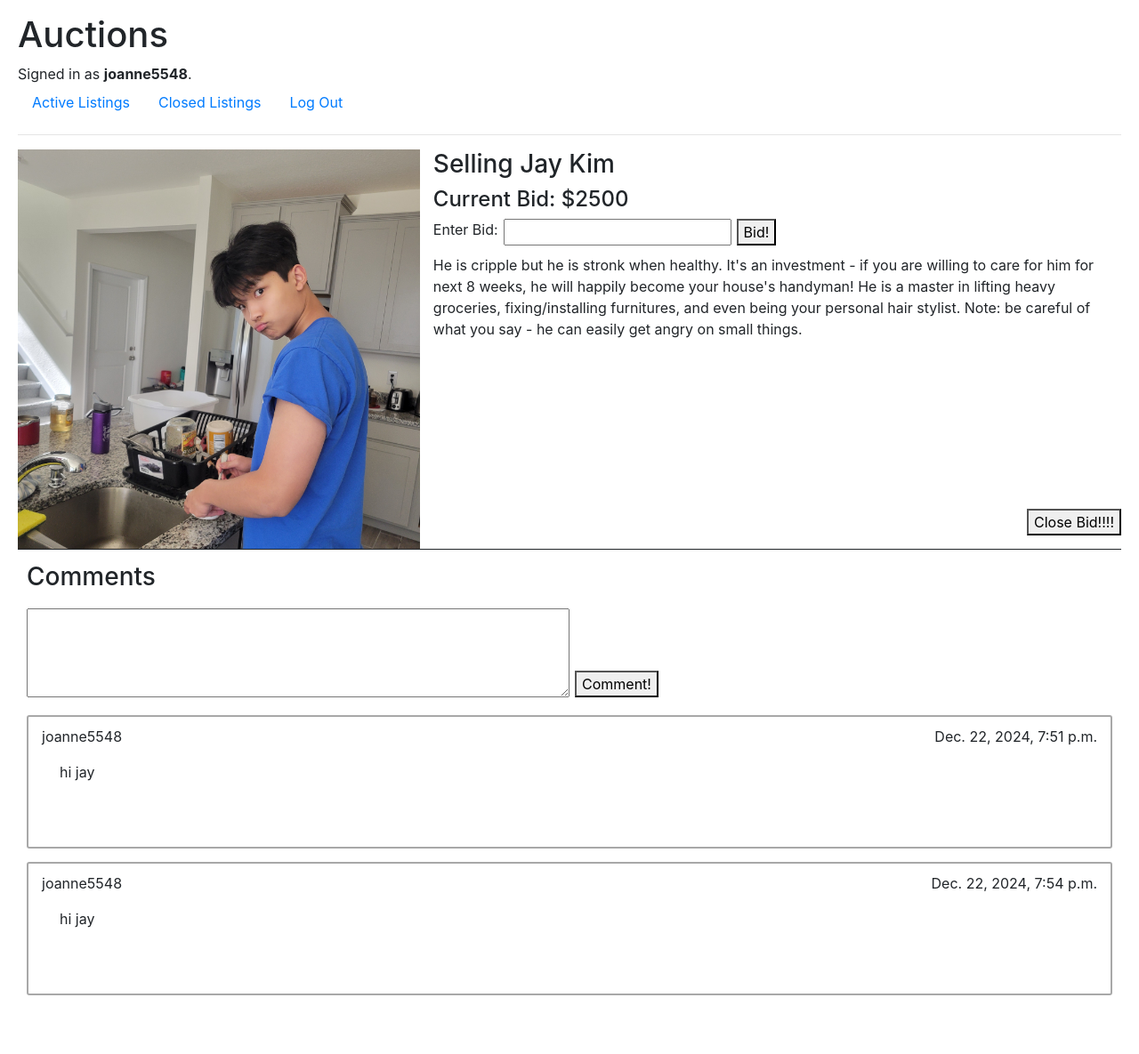
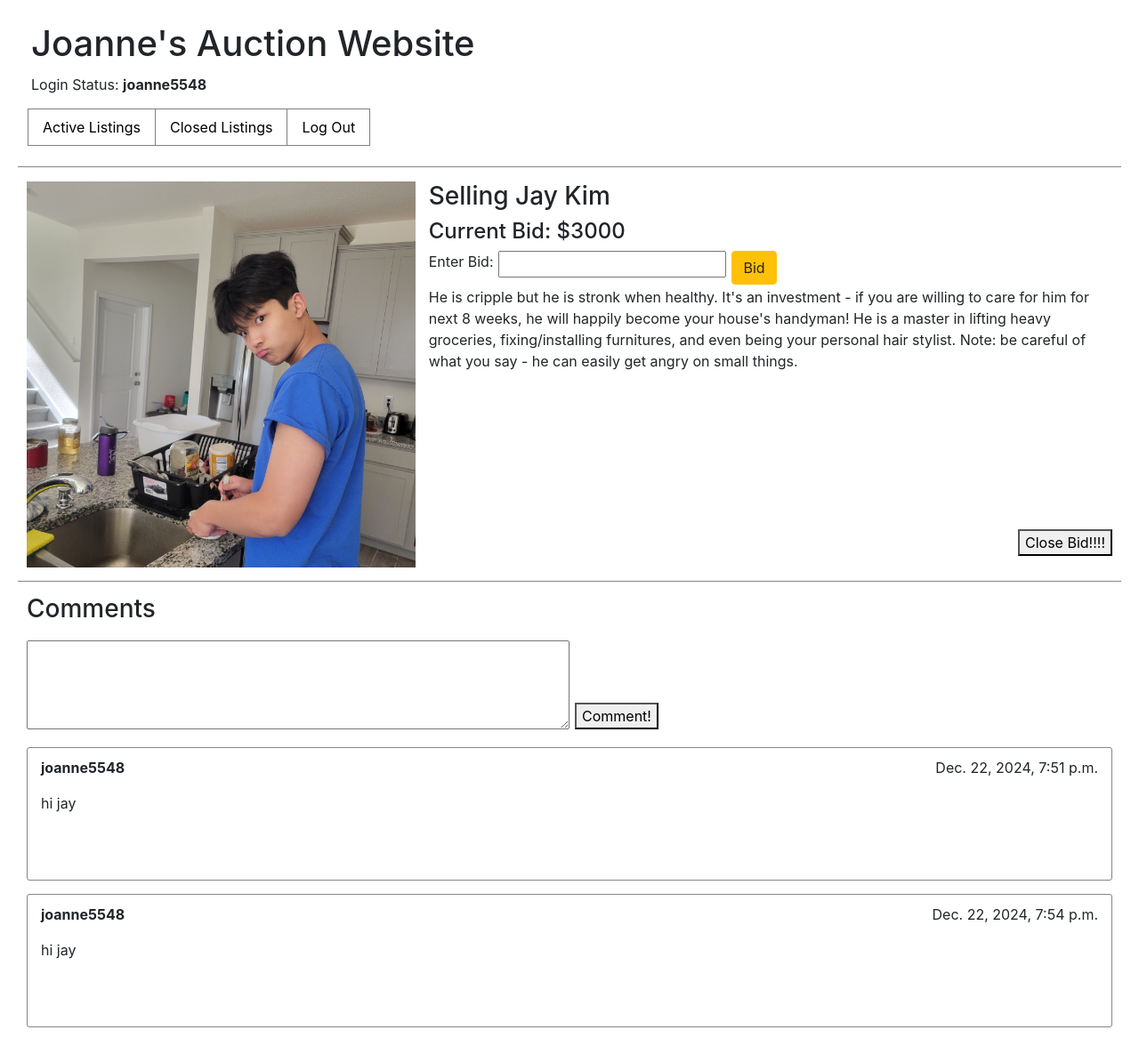
Before and after one commit to joanne5548/cs50-projects, a Django app: page /listings/1 in a window 1280 px wide. Shown: the whole page at 89% size. Before the commit the page ends 1119 px from the top, so only its background shows below. Run offline with Django 3.2, Linux system fonts and the light colour scheme; a user stored in the database is signed in; data comes from the database, SQL or seed files in the repository; some libraries are stand-ins or nearby versions.

Commit message:
fixed some ui for auctions

```diff
--- a/commerce/auctions/models.py
+++ b/commerce/auctions/models.py
@@ -10,11 +10,11 @@ class Auction(models.Model):
     creater = models.ForeignKey(User, models.CASCADE, related_name="auctioneer")
     title = models.CharField(max_length=64)
     description = models.TextField()
-    starting_bid = models.IntegerField()
+    highest_bid = models.IntegerField()
     img_url = models.URLField(blank=True, default="https://github.com/joanne5548/cs50-projects/blob/main/commerce/auctions/static/auctions/assets/default_image.png?raw=true")
     active = models.BooleanField(default=True)
     winner = models.ForeignKey(User, models.CASCADE, related_name="item_winner", blank=True, null=True)
-    closing_bid = models.IntegerField(default=0)
+    # closing_bid = models.IntegerField(default=0)
 
     def __str__(self):
         return f"{self.title}"
--- a/commerce/auctions/static/auctions/styles.css
+++ b/commerce/auctions/static/auctions/styles.css
@@ -1,11 +1,45 @@
 body {
     padding: 15px 20px 15px;
+}
+
+.layout-header {
+    padding-left: 15px;
+    margin-top: 10px;
+    margin-bottom: 15px;
+}
+
+.layout-header h1 {
+    margin-bottom: 10px;
+}
+
+.tab {
+    /* background-color: rgb(127, 160, 122); */
+    margin-left: 12px;
+    border-collapse: collapse;
+}
+
+.nav .nav-item .nav-link {
+    color: black; /* rgb(42, 110, 34); */
+    border-style: solid;
+    border-color: rgb(128, 128, 128);
+    border-width: 1px;
+    margin-left: -1px;
+}
+
+hr {
+    margin-top: 23px;
+    border-color: rgba(0, 0, 0, 0.479);
+}
+
+.btn .btn-warning {
+    height: 30px;
+    width: auto;
 }
 
 .grid-auction-list-heading {
     display: grid;
     grid-template-columns: 300px auto;
-    margin-bottom: 10px;
+    margin-bottom: 0px;
     padding-left: 10px;
 }
 
@@ -15,12 +49,16 @@ body {
     align-items: center;
 }
 
+.grid-auction-list-heading a {
+    color: black; /* rgb(42, 110, 34); */
+}
+
 .auction-container {
     border-style: solid;
-    border-color: rgb(168, 168, 168);
-    border-width: 2px;
+    border-color: rgb(128, 128, 128);
+    border-width: 1.5px;
     border-radius: 2px;
-    padding: 10px;
+    padding: 10px 15px 10px;
     min-width: 360px;
     max-width: 360px;
     margin: 20px 30px 20px;
@@ -93,11 +131,13 @@ body {
 .item-container {
     display: flex;
     height: 450px;
-    border-bottom: 1px solid;
+    border-bottom: 1px solid rgba(0, 0, 0, 0.479);
+    padding: 0px 10px 15px;
 }
 
-.item-container img {
+.item-container img.resize {
     flex: 0 0 450px;
+    height: auto;
     max-width: 100%
 }
 
@@ -132,6 +172,7 @@ body {
 }
 
 .comment-list-container {
+    margin-top: 8px;
     padding-right: 10px;
     padding-left: 10px;
 }
@@ -179,10 +220,10 @@ body {
 }
 
 .comments-list .no-comment {
-    font-size: 18px;
+    font-size: 15px;
     margin: 10px 0px 15px;
     padding-left: 50px;
-    color: rgba(0, 0, 0, 0.692);
+    color: rgb(0, 0, 0);
 }
 
 .comment-container {
@@ -190,8 +231,8 @@ body {
     height: 150px;
     border-style: solid;
     border-radius: 3px;
-    border-width: 2px;
-    border-color: rgb(168, 168, 168);
+    border-width: 1px;
+    border-color: rgba(0, 0, 0, 0.479);
     padding: 10px 15px 10px;
     margin-bottom: 15px;
 }
@@ -204,6 +245,7 @@ body {
 .comment-container .name {
     flex: 0 0 200px;
     margin-right: 10px;
+    font-weight: bold;
 }
 
 .comment-container .time {
@@ -211,7 +253,3 @@ body {
     flex: 1;
     justify-content: right;
 }
-
-.comment-container .comment {
-    padding-left: 20px;
-}
--- a/commerce/auctions/templates/auctions/closed.html
+++ b/commerce/auctions/templates/auctions/closed.html
@@ -4,6 +4,7 @@
     <div class="grid-auction-list-heading">
         <h2>Closed Listings</h2>
     </div>
+    <div class="row">
         {% for item in closed_items %}
             <div class="auction-container">
                 <div class="image-container">
@@ -14,7 +15,7 @@
                         <a class="name" href="{% url 'item' item.id %}">{{ item.title }}</a>
                     </div>
                     <div class="bid-container">
-                    <p class="starting-bid">${{ item.closing_bid }}</p>
+                        <p class="starting-bid">${{ item.highest_bid }}</p>
                     </div>
                 </div>
                 <div class="user-information">
@@ -26,4 +27,5 @@
         {% empty %}
             <h3 class="no-auctions">No Closed Auctions.</h3>
         {% endfor %}
+    </div>
 {% endblock %}
--- a/commerce/auctions/templates/auctions/index.html
+++ b/commerce/auctions/templates/auctions/index.html
@@ -17,7 +17,7 @@
                         <a class="name" href="{% url 'item' auction.id %}">{{ auction.title }}</a>
                     </div>
                     <div class="bid-container">
-                        <p class="starting-bid">${{ auction.starting_bid }}</p>
+                        <p class="starting-bid">${{ auction.highest_bid }}</p>
                     </div>
                 </div>
                 <div class="username-container"><p class="username">{{ auction.creater }}</p></div>
--- a/commerce/auctions/templates/auctions/item.html
+++ b/commerce/auctions/templates/auctions/item.html
@@ -10,20 +10,24 @@
                 {% if item.active and bid_form %}
                     <div class="bid-container">
                         <h4>Current Bid: ${{ highest_bid }}</h4>
-                            <form method="POST">
-                                {% csrf_token %}
-                                <p>Enter Bid: </p>
-                                <div class="form-field">{{ bid_form.bid_amount }}</div>
-                                <div class="Form-field"><button type="submit" class="submit-button">Bid!</button></div>
-                            </form>
+                            {% if user.is_authenticated %}
+                                <form method="POST">
+                                    {% csrf_token %}
+                                    <p>Enter Bid: </p>
+                                    <div class="form-field">{{ bid_form.bid_amount }}</div>
+                                    <div class="Form-field"><button class="btn btn-warning" type="submit" class="submit-button">Bid</button></div>
+                                </form>
+                            {% else %}
+                                <h><strong>Note: </strong>Please log in to bid on items.</p>
+                            {% endif %}
                     </div>
                 {% else %}
                     <h4>This Auction is CLOSED.</h4>
                     {% if user.is_authenticated and user == item.winner %}
                         <h4>You are the winner of this Auction!!! CONGRATS!!!</h4>
-                        <h4>U better give dat money (${{ item.closing_bid }}) to <strong>{{ item.creater }}</strong> user >:(</h4>
+                        <p>U better give dat money (${{ item.highest_bid }}) to <strong>{{ item.creater }}</strong> user >:(</p>
                     {% else %}
-                        <h4>The winner is <strong>{{ item.winner }}</strong> with <strong>${{ item.closing_bid }}</strong>!!!! WOOHOO!!!!!</h4>
+                        <p>The winner is <strong>{{ item.winner }}</strong> with <strong>${{ item.highest_bid }}</strong>!!!!</p>
                     {% endif %}
                 {% endif %}
 
@@ -53,7 +57,6 @@
         <div class="comments-form-container">
             <form method="POST">
                 {% csrf_token %}
-                <!-- <div class="header"><p>Comment: </p></div> -->
                 <div class="form-field">{{ comment_form.content }}</div>
                 <div class="button-container"><button type="submit" class="submit-button">Comment!</button></div>
             </form>
--- a/commerce/auctions/templates/auctions/layout.html
+++ b/commerce/auctions/templates/auctions/layout.html
@@ -8,15 +8,18 @@
         <link href="{% static 'auctions/styles.css' %}" rel="stylesheet">
     </head>
     <body>
-        <h1>Auctions</h1>
-        <div>
-            {% if user.is_authenticated %}
-                Signed in as <strong>{{ user.username }}</strong>.
-            {% else %}
-                Not signed in.
-            {% endif %}
+        <div class="layout-header">
+            <h1>Joanne's Auction Website</h1>
+            <div>
+                Login Status:
+                {% if user.is_authenticated %}
+                    <strong>{{ user.username }}</strong>
+                {% else %}
+                    Not signed in.
+                {% endif %}
+            </div>
         </div>
-        <ul class="nav">
+        <ul class="tab nav">
             <li class="nav-item">
                 <a class="nav-link" href="{% url 'index' %}">Active Listings</a>
             </li>
--- a/commerce/auctions/views.py
+++ b/commerce/auctions/views.py
@@ -92,9 +92,9 @@ def add(request):
             user = request.user
 
             if img_url:
-                auction_item = Auction(creater=user, title=title, description=description, starting_bid=starting_bid, img_url=img_url)
+                auction_item = Auction(creater=user, title=title, description=description, highest_bid=starting_bid, img_url=img_url)
             else:
-                auction_item = Auction(creater=user, title=title, description=description, starting_bid=starting_bid)
+                auction_item = Auction(creater=user, title=title, description=description, highest_bid=starting_bid)
             auction_item.save()
 
             return redirect('item', auction_item.id)
@@ -107,14 +107,14 @@ def add(request):
         "form": NewAuctionForm()
     })
 
-def get_highest_bid(starting_bid, auction_id):
-    bids_amount_list = Bid.objects.filter(item=auction_id).values_list('amount', flat=True)
+# def get_highest_bid(current_highest_bid, auction_id):
+#     bids_amount_list = Bid.objects.filter(item=auction_id).values_list('amount', flat=True)
 
-    highest_bid = starting_bid
-    if bids_amount_list:
-        highest_bid = max(starting_bid, max(bids_amount_list))
+#     highest_bid = current_highest_bid
+#     if bids_amount_list:
+#         highest_bid = max(current_highest_bid, max(bids_amount_list))
 
-    return highest_bid
+#     return highest_bid
 
 def handle_new_bid(item, highest_bid, request):
     bid_form = NewBidForm(highest_bid, request.POST)
@@ -123,11 +123,12 @@ def handle_new_bid(item, highest_bid, request):
         if new_bid_amount > highest_bid:
             bid = Bid(user=request.user, item=item, amount=new_bid_amount)
             bid.save()
-            highest_bid = new_bid_amount
+            item.highest_bid = new_bid_amount
+            item.save()
             return render(request, "auctions/item.html", {
                 "item": item,
-                "highest_bid": highest_bid,
-                "bid_form": NewBidForm(highest_bid),
+                "highest_bid": new_bid_amount,
+                "bid_form": NewBidForm(new_bid_amount),
                 "comment_form": NewCommentForm(),
             })
 
@@ -138,24 +139,23 @@ def handle_new_bid(item, highest_bid, request):
         "message": "Please bid higher than the current bid."
     })
 
-def handle_close_bid(item, request, highest_bid):
+def handle_close_bid(item, request):
     item.active = False
     item.winner = request.user
-    item.closing_bid = highest_bid
     item.save()
 
     return render(request, "auctions/item.html", {
         "item": item,
-        "highest_bid": highest_bid
+        "highest_bid": item.highest_bid
     })
 
 def item_view(request, auction_id):
     item = Auction.objects.get(pk=auction_id)
-    highest_bid = get_highest_bid(item.starting_bid, auction_id)
+    highest_bid = item.highest_bid #get_highest_bid(item.highest_bid, auction_id)
 
     if request.method == 'POST':
         if 'close_bid' in request.POST:
-            return handle_close_bid(item, request, highest_bid)
+            return handle_close_bid(item, request)
         elif 'content' in request.POST:
             comment_form = NewCommentForm(request.POST)
             if comment_form.is_valid():
--- a/commerce/commerce/settings.py
+++ b/commerce/commerce/settings.py
@@ -25,7 +25,7 @@ SECRET_KEY = '6ps8j!crjgrxt34cqbqn7x&b3y%(fny8k8nh21+qa)%ws3fh!q'
 # SECURITY WARNING: don't run with debug turned on in production!
 DEBUG = True
 
-ALLOWED_HOSTS = ['192.168.0.97']
+ALLOWED_HOSTS = ['192.168.0.97', '127.0.0.1']
 
 
 # Application definition
```
Also changed, not shown: commerce/auctions/migrations/0014_rename_starting_bid_auction_highest_bid_and_more.py (added), commerce/db.sqlite3. Lines whose indentation alone changed are shown as unchanged.
